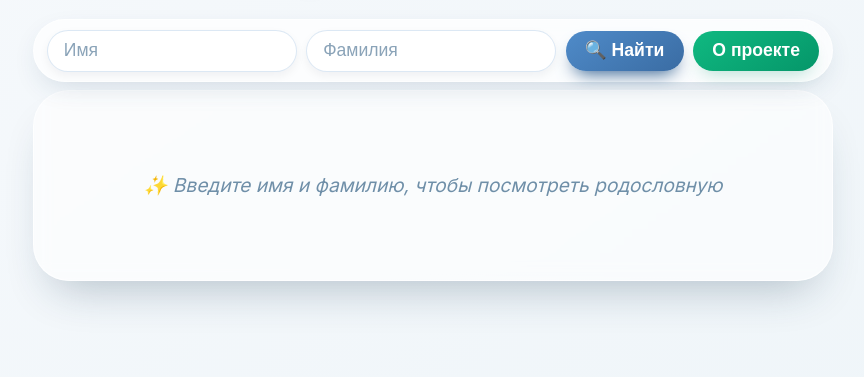
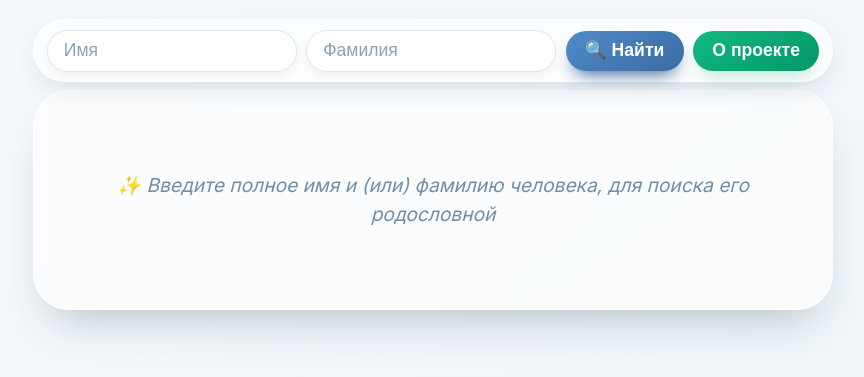
Before and after one commit to Spaceoceanoutlook/FamilyTree, a FastAPI app: page / in a window 1280 px wide. Shown: the part 85-462 px from the top of the page, without its empty margins (207-1071 px from the left). Run offline with FastAPI, Linux system fonts and the light colour scheme; parts of the project's set-up code (start-up, migrations or seed data) failed here and were passed over.

Commit message:
fixed index

```diff
--- a/familytree/templates/index.html
+++ b/familytree/templates/index.html
@@ -1127,7 +1127,7 @@
                 <button onclick="hideTreeHint()">✕</button>
             </div>
             <div id="treeContent">
-                <div class="empty-state">✨ Введите имя и фамилию, чтобы посмотреть родословную</div>
+                <div class="empty-state">✨ Введите полное имя и (или) фамилию человека, для поиска его родословной</div>
             </div>
         </div>
     </div>
@@ -1262,12 +1262,16 @@
         async function searchPeople() {
             const firstName = document.getElementById("firstNameInput").value.trim();
             const lastName = document.getElementById("lastNameInput").value.trim();
-            document.getElementById("treeContent").innerHTML = '<div class="empty-state">✨ Выберите человека</div>';
-            selectedPersonId = null;
-            if (!firstName && !lastName) { showSearchMessage("⚠️ Введите имя и (или) фамилию"); return; }
             const resultsContainer = document.getElementById("searchResults");
+            resultsContainer.classList.add("visible");
+            if (!firstName && !lastName) {
+                resultsContainer.innerHTML = '<div class="search-empty">⚠️ Заполните хотя бы одно поле</div>';
+                selectedPersonId = null;
+                return;
+            }
+
             resultsContainer.innerHTML = '<div class="search-empty">🔎 Поиск...</div>';
-            resultsContainer.classList.add("visible");
+
             try {
                 const params = new URLSearchParams();
                 if (firstName) params.append("first_name", firstName);
@@ -1275,14 +1279,26 @@
                 const res = await fetch(`/persons/?${params}`, { headers: { Accept: "application/json" } });
                 if (!res.ok) throw new Error(`Ошибка ${res.status}`);
                 const people = await res.json();
+
+                if (people?.length > 0) {
+                    document.getElementById("treeContent").innerHTML = '<div class="empty-state">🔍 Выберите человека из списка</div>';
+                } else {
+                    document.getElementById("treeContent").innerHTML = '<div class="empty-state">✨ Введите полное имя и (или) фамилию человека, для поиска его родословной</div>';
+                }
+
                 renderSearchResults(people);
-            } catch (err) { showSearchMessage(`❌ Ошибка: ${err.message}`); }
+            } catch (err) {
+                showSearchMessage(`❌ Ошибка: ${err.message}`);
+            }
         }
 
         function renderSearchResults(people) {
             const container = document.getElementById("searchResults");
             container.scrollTop = 0;
-            if (!people?.length) { showSearchMessage("🔍 Ничего не найдено"); return; }
+            if (!people?.length) {
+                showSearchMessage("🔍 Ничего не найдено");
+                return;
+            }
             let html = "";
             people.forEach(p => {
                 const deathYearDisplay = (p.death_year == 1) ? "?" : p.death_year;
@@ -1294,7 +1310,9 @@
             container.classList.add("visible");
         }
 
-        function showSearchMessage(m) { document.getElementById("searchResults").innerHTML = `<div class="search-empty">${escapeHtml(m)}</div>`; }
+        function showSearchMessage(m) {
+            document.getElementById("searchResults").innerHTML = `<div class="search-empty">${escapeHtml(m)}</div>`;
+        }
 
         function selectPerson(id, el) {
             document.querySelectorAll(".search-result-item").forEach(e => e.classList.remove("selected"));
```
